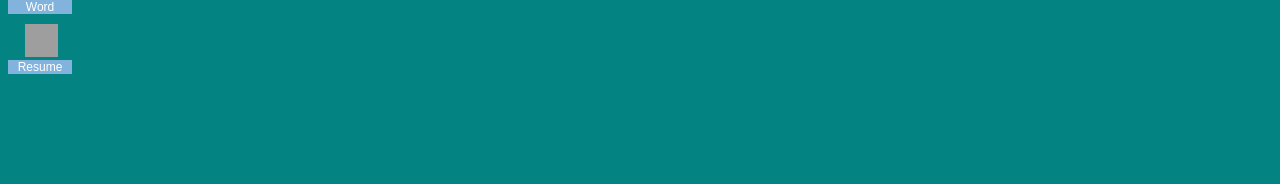
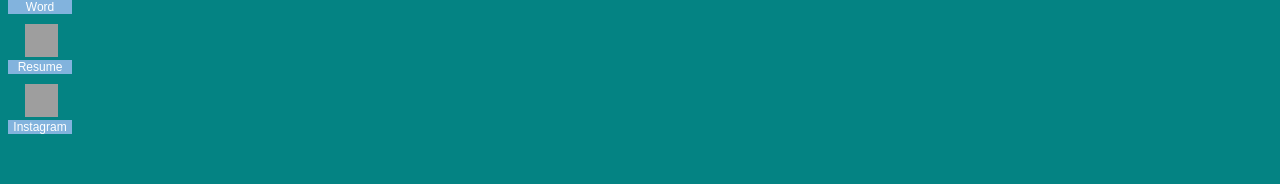
Before and after one commit to kozakevich13/windows-xp, a React (Create React App) app: page / in a window 1280 px wide. Shown: the part 240-424 px from the top of the page. Built offline with nearby package versions, Linux system fonts and the light colour scheme; grey boxes are pictures that could not be loaded; a web font is replaced by a local one.

Commit message:
add new request for inst

```diff
--- a/src/apps/Instagram/Instagram.js
+++ b/src/apps/Instagram/Instagram.js
@@ -1,14 +1,49 @@
+import { async } from 'q';
+import { useState, useEffect } from 'react';
 import './Instagram.css';
+
 
 
 function Instagram() {
 
+  const [data1, setData] = useState()
+
+  let token = 'IGQVJVcGpzV01OZAi1jd0tKMzNZAVU5GN19JdW93NXBZANncwQ3IydlpRRldsQWt3RWgwS01WTG9RcWNvNk81eVdBZAEREbkVMVFNSWVMzclZAFbEZASNlhhZAFlLVjhsZAkRYOWtDT0hRYnlPRzdRUXZAPRUZAkcwZDZD'
+
+
+  useEffect(() => {
+    fetch(`https://graph.instagram.com/me/media?fields=id,caption,media_url,timestamp,media_type,permalink&access_token=${token}`, { method: 'no-cors', headers: {
+      'Access-Control-Allow-Origin': '*',
+    },})
+
+      .then(response => response.json())
+      .then(data => {
+        console.log(data)
+      });
+  }, []);
+
+
+
+
+// const dsfsd = async () => {
+//   const url = `https://graph.instagram.com/me/media?fields=id,caption,media_url,timestamp,media_type,permalink&access_token=${token}`
+//   const data = await fetch(url)
+//   const feed = data.json()
+//   setData(feed)
+
+// }
+
+console.log(data1)
+
+
+
+
+
   return (
     <div className='main-container-notepad'>
       <div className='notepad-header'>
-
-      </div>
-      <div className='working-area-notepad'>
+        <div>inst</div>
+        <button >get</button>
 
       </div>
     </div>
--- a/src/components/Display/Display.js
+++ b/src/components/Display/Display.js
@@ -12,6 +12,7 @@ import hidewindow from '../../img/hidewindow.png'
 import fullscreen from '../../img/fullscreen.png'
 import word from '../../img/WINWORD_1.ico'
 import word_resume from '../../img/WINWORD_2.ico'
+import Instagram from '../../apps/Instagram/Instagram';
 
 
 const ResponsiveGridLayout = WidthProvider(Responsive);
@@ -21,7 +22,8 @@ const initialWidgetsList = [
   { id: 2, name: "My documents", img: "https://98.js.org/images/icons/my-documents-folder-32x32.png", content: "app My documents" },
   { id: 3, name: "Folder", img: "	https://98.js.org/images/icons/folder-32x32.png", content: "app Folder" },
   { id: 4, name: "Word", img: "https://rahul.io/images/win98_icons/WINWORD_1.ico", content: <Word/> },
-  { id: 5, name: "Word - Resume", img: "https://rahul.io/images/win98_icons/WINWORD_2.ico", content: <Resume/> }
+  { id: 5, name: "Word - Resume", img: "https://rahul.io/images/win98_icons/WINWORD_2.ico", content: <Resume/> },
+  { id: 6, name: "Instagram", img: "https://rahul.io/images/win98_icons/WINWORD_2.ico", content: <Instagram/> }
 
 ];
 
@@ -30,7 +32,8 @@ const initialLayout = [
   { i: "2", x: 5, y: 0, w: 5, h: 2 },
   { i: "3", x: 8, y: 0, w: 5, h: 2 },
   { i: "4", x: 2, y: 0, w: 5, h: 2 },
-  { i: "5", x: 6, y: 0, w: 5, h: 4 }
+  { i: "5", x: 6, y: 0, w: 5, h: 4 },
+  { i: "6", x: 4, y: 0, w: 5, h: 4 }
 
 ];
 
@@ -188,6 +191,16 @@ function Display({setMessage}) {
               />
              <p className='icons-name'>Resume</p>
           </div>
+
+          <div className='grid-icons'>
+              <button
+                className='icon'
+                type="button"
+                onClick={() => addWidget(initialWidgetsList[5])}
+                style={{ backgroundImage: `url(${word_resume})`,  backgroundSize: 'cover' }}
+              />
+             <p className='icons-name'>Instagram</p>
+          </div>
         </div>
 
 
```
